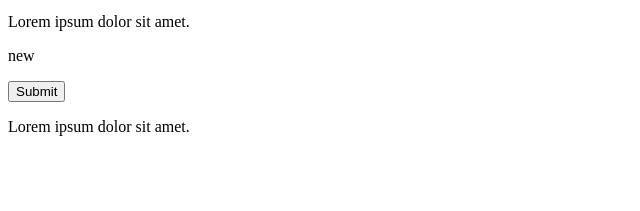
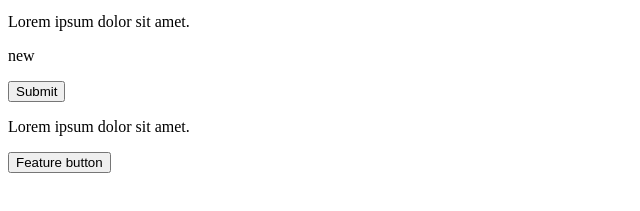
Before and after one commit to kvenkatvarma/Test_Git, a plain HTML site: page about.html in a window 1280 px wide. Shown: the part 101-312 px from the top of the page, without its empty margins (0-640 px from the left). Drawn offline with Linux system fonts and the light colour scheme.

Commit message:
feature button

```diff
--- a/about.html
+++ b/about.html
@@ -12,5 +12,6 @@
     <p>new</p>
     <button>Submit</button>
     <p>Lorem ipsum dolor sit amet.</p>
+    <button>Feature button</button>
 </body>
 </html>
```
